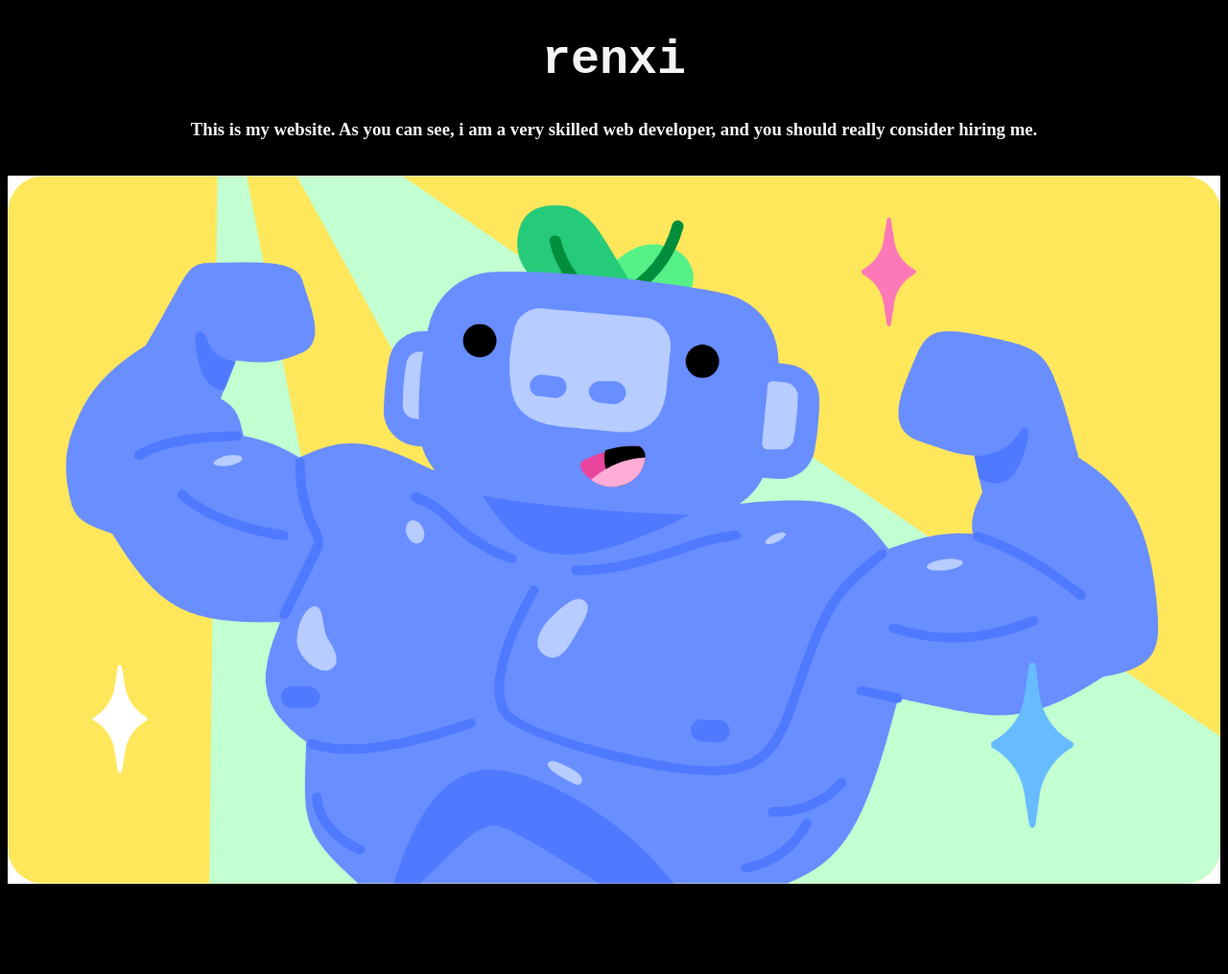
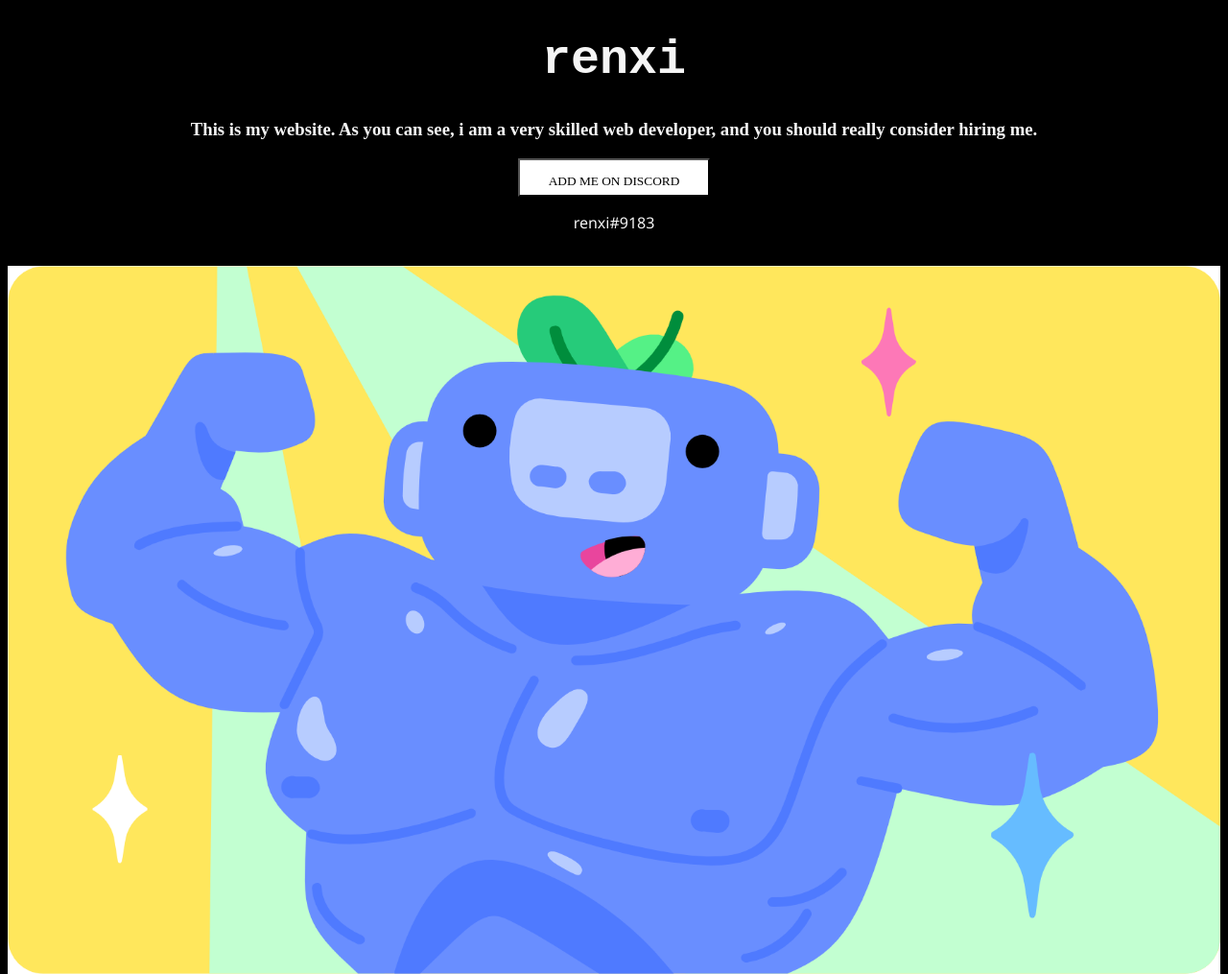
Before and after one commit to pineapplesandmangos/website, a plain HTML site: page index.html in a window 1280 px wide. Shown: the whole page at 96% size. Before the commit the page ends 933 px from the top, so only its background shows below. Drawn offline with Linux system fonts and the light colour scheme.

Commit message:
Update index.html

```diff
--- a/index.html
+++ b/index.html
@@ -18,6 +18,11 @@
         p {
             color: rgba(255, 255, 255, 0.959);
         }
+        .button1 {
+            background-color: white;
+            height: 40px;
+            width: 200px;
+        }
     </style>
 </head>
 <body style="background-color: black;">
@@ -31,6 +36,14 @@
             <p style="font-family:'Bahnschrift'" class="introtext">This is my website. As you can see, i am a very skilled web developer, and you should <b>really</b> consider hiring me.</p>
         </center>
     </h3>
+
+    <center><a href=https://discord.com/app target="_blank"><button class="button1">
+        <p style="color: black; font-family:'Times New Roman', Times, serif;">ADD ME ON DISCORD</p>
+
+    </button></center></a>
+    <discordusername>
+        <center><p style="font-family:'Segoe UI', Tahoma, Geneva, Verdana, sans-serif;">renxi#9183</p></center>
+    </discordusername>
     <portfolio>
         <br>
         <center><img src="gig.png" alt="yes" width="100%vw"</center>
```
